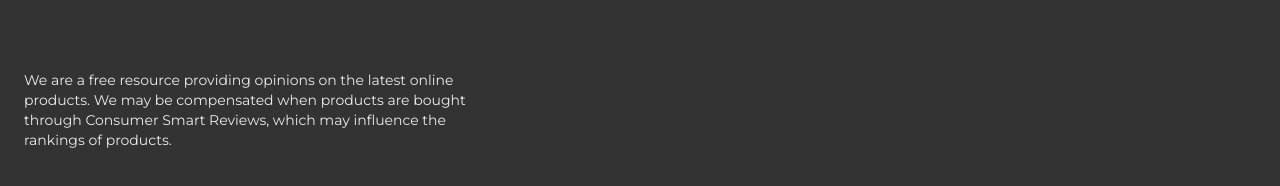
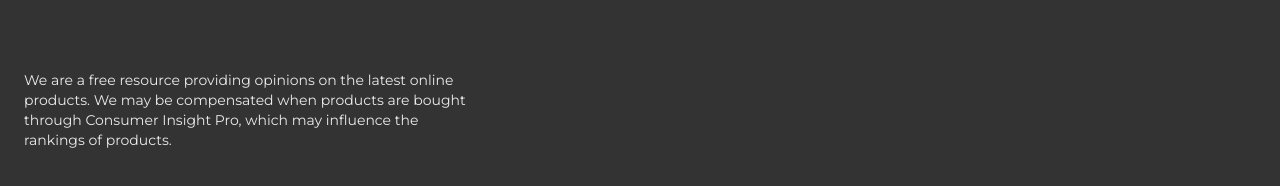
Before and after one commit to davidwrightsman/ConsumerInsightPro, a Next.js app: page / in a window 1280 px wide. Shown: the part 4535-4721 px from the top of the page. Built offline with nearby package versions, Linux system fonts and the light colour scheme.

Commit message:
Update footer links/content

```diff
--- a/components/Footer.tsx
+++ b/components/Footer.tsx
@@ -13,7 +13,7 @@
                     </Link>
 
                     <p className="text-white/90 text-sm mt-5 max-w-[450px]">
-                        We are a free resource providing opinions on the latest online products. We may be compensated when products are bought through Consumer Smart Reviews, which may influence the rankings of products.
+                        We are a free resource providing opinions on the latest online products. We may be compensated when products are bought through Consumer Insight Pro, which may influence the rankings of products.
                     </p>
                 </div>
 
```
